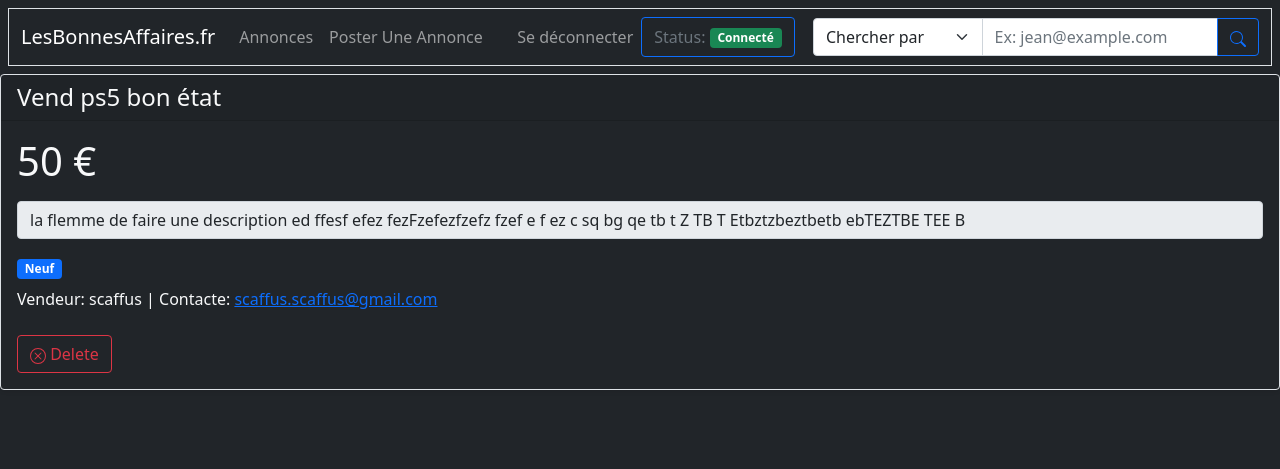
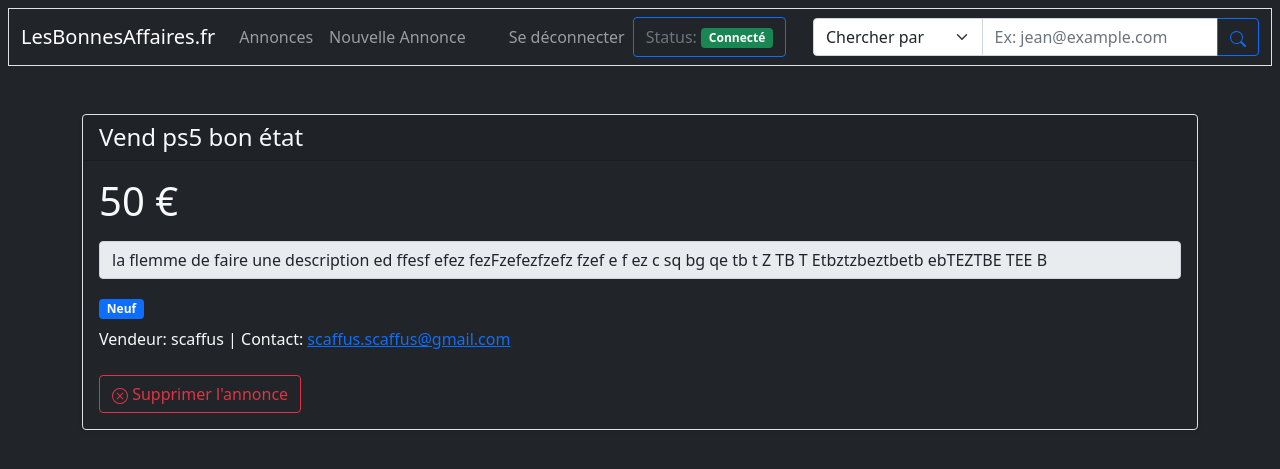
Before and after one commit to Scaffus/Annonces-Web, a Flask app: page /annonce/1 in a window 1280 px wide. Shown: the top 469 px of the page. Run offline with Flask 2, Linux system fonts and the light colour scheme; a user stored in the database is signed in; data comes from the database, SQL or seed files in the repository; both versions use the stored data as it was after the commit.

Commit message:
v0.6 | Almost a ready for a "release" !

```diff
--- a/app.py
+++ b/app.py
@@ -19,9 +19,9 @@ login_manager.login_view = 'login'
 login_manager.init_app(app)
 
 @login_manager.user_loader
-def load_user(id):
+def load_user(mail):
 
-    return User.query.get(int(id))
+    return User.query.get(mail)
 
 class Post(db.Model):
 
@@ -40,8 +40,17 @@ class Post(db.Model):
 class User(db.Model, UserMixin):
     id       = db.Column(db.Integer, primary_key=True)
     username = db.Column(db.String(80))
-    mail    = db.Column(db.String(120))
+    mail     = db.Column(db.String(120))
     password = db.Column(db.String(80))
+
+    def is_active(self):
+        return True
+
+    def is_authenticated(self):
+        return self.authenticated
+
+    def is_anonymous(self):
+        return False
 
 @app.route('/')
 def index():
@@ -63,6 +72,9 @@ def login():
             if check_password_hash(user.password, password):
                 flash('Vous avez été connecté avec succès!', category='success')
                 login_user(user, remember=True)
+
+                return redirect(url_for('index'))
+
             else:
                 flash('Le mot de passe est incorrect.', category='error')
         else:
@@ -80,17 +92,22 @@ def register():
         mail     = request.form['mail']
 
         user = User.query.filter_by(mail=mail).first()
+
         if user:
-            flash('L\'addresse email existe déjà.', category='error')
+            flash('L\'addresse email existe déjà. {}'.format(user.username + ' ' + user.mail + ' ' + ' ' + user.password), category='error')
+            return redirect(url_for('register'))
+
+        elif len(username) < 3:
+            flash('Le pseudonyme doit contennir plus de 2 caractères.', category='error')
+            return redirect(url_for('register'))
+
+        elif len(password) < 8:
+            flash('Le mot de passe doit faire au moins 8 caractères.', category='error')
+            return redirect(url_for('register'))
 
         elif len(mail) < 4:
             flash('L\'addresse mail doit contennir plus de 3 caractères.', category='error')
-
-        elif len(username) < 3:
-            flash('Le pseudonyme doit contennir plus de 2 caractères.', category='error')
-
-        elif len(mail) < 8:
-            flash('Le mot de passe doit faire au moins 8 caractères.', category='error')
+            return redirect(url_for('register'))
 
         else:
             newUser = User(username=username, mail=mail, password=generate_password_hash(password, method='sha256'))
@@ -98,7 +115,7 @@ def register():
             db.session.add(newUser)
             db.session.commit()
 
-            login_user(user, remember=True)
+            login_user(newUser, remember=True)
 
             flash('Compte créé avec succès!', category='success')
 
@@ -137,7 +154,7 @@ def all_post():
 
             if image:
 
-                image.save('img_annonce_{}.png'.format(newPost.id))
+                image.save(os.path.join(app.config['UPLOAD_FOLDER'], 'img_annonce_{}.png'.format(newPost.id)))
 
     return redirect(url_for('index'))
 
--- a/templates/base.html
+++ b/templates/base.html
@@ -31,7 +31,7 @@
                             <a class="nav-link" aria-current="page" href="/">Annonces</a>
                         </li>
                         <li class="nav-item">
-                            <a class="nav-link" href="/annonce/new">Poster Une Annonce</a>
+                            <a class="nav-link" href="/annonce/new">Nouvelle Annonce</a>
                         </li>
                     </ul>
                     <ul class="navbar-nav me-auto">
--- a/templates/index.html
+++ b/templates/index.html
@@ -15,6 +15,7 @@
 
 {% if requestAnnonce %}
 
+<div class="container mt-5">
   <div class="card mb-4 shadow-sm border border-1 bg-dark text-light">
     <div class="card-header">
       <h4 class="my-0 fw-normal">{{ requestAnnonce.title }}</h4>
@@ -36,9 +37,11 @@
           <span class="badge bg-danger">Etat médiocre</span>
           {% endif %}
         </div>
-      <p>Vendeur: {{ requestAnnonce.username }} | Contacte: <a href="mailto:{{ requestAnnonce.mail }}">{{
+        <p>Vendeur: {{ requestAnnonce.username }} | Contact: <a href="mailto:{{ requestAnnonce.mail }}">{{
             requestAnnonce.mail }}</a></p>
       </ul>
+      {% if user.is_authenticated %}
+      {% if user.username.lower() == requestAnnonce.username.lower() %}
       <a href="delete/{{requestAnnonce.id}}" class="btn btn-outline-danger">
         <svg xmlns="http://www.w3.org/2000/svg" width="16" height="16" fill="currentColor" class="bi bi-x-circle"
           viewBox="0 0 16 16">
@@ -46,8 +49,11 @@
           <path
             d="M4.646 4.646a.5.5 0 0 1 .708 0L8 7.293l2.646-2.647a.5.5 0 0 1 .708.708L8.707 8l2.647 2.646a.5.5 0 0 1-.708.708L8 8.707l-2.646 2.647a.5.5 0 0 1-.708-.708L7.293 8 4.646 5.354a.5.5 0 0 1 0-.708z" />
         </svg>
-      Delete
+        Supprimer l'annonce
       </a>
+      {% endif %}
+      {% endif %}
+    </div>
   </div>
 </div>
 
@@ -56,11 +62,14 @@
 <div class="album py-5 bg-dark">
   <div class="container">
     <div class="row row-cols-1 row-cols-sm-2 row-cols-md-3">
+
+      {% if annonces %}
       {% for annonce in annonces %}
 
       <div class="col">
         <div class="card bg-dark text-light border border-1 rounded-1">
-          <img src="/static/images/annonces/img_annonce_{{ annonce.id }}.jpg" width="414" height="232" class="card-img-top" alt="Image pour: {{ annonce.title }}">
+          <img src="/static/images/annonces/img_annonce_{{ annonce.id }}.jpg" width="414" height="232"
+            class="card-img-top" alt="Image pour: {{ annonce.title }}">
           <div class="card-body">
             <h5 class="card-title">{{ annonce.title }}</h5>
             <p class="card-text">{{ annonce.price }}€</p>
@@ -78,11 +87,17 @@
               {% endif %}
             </div>
             <p class="card-text">Vendeur: {{ annonce.username }}</p>
+            <p class="card-text text-muted fst-italic">{{ annonce.date.replace(microsecond=0) }}</p>
             <a href="/annonce/{{ annonce.id }}" class="btn btn-primary">Plus d'informations</a>
+            <br>
+            {% if user.is_authenticated %}
+            {% if user.username.lower() == annonce.username.lower() %}
+            <span class="border rounded-bottom bg-dark p-2 mt-3 position-absolute end-0">Votre annonce</span>
+            {% endif %}
+            {% endif %}
           </div>
         </div>
       </div>
-
 
       {% endfor %}
 
@@ -90,6 +105,16 @@
   </div>
 </div>
 
+{% else %}
+
+<div class="" style="text-align: center;">
+  <h2 class="text-light">Hmm, il n'y a pas l'air d'avoir d'annonces sur cette page, soyez le premier à en poster une !
+  </h2>
+  <h5><a href="/annonce/new" class="text-muted">Nouvelle annonce</a></h5>
+</div>
+
+{% endif %}
+
 {% endif %}
 
 {% endblock %}
```
Also changed, not shown: templates/test.html (deleted, +0 -10 lines), database.db, static/images/annonces/img_annonce_2.png (added), static/images/annonces/img_annonce_3.png (added). Lines whose indentation alone changed are shown as unchanged.
